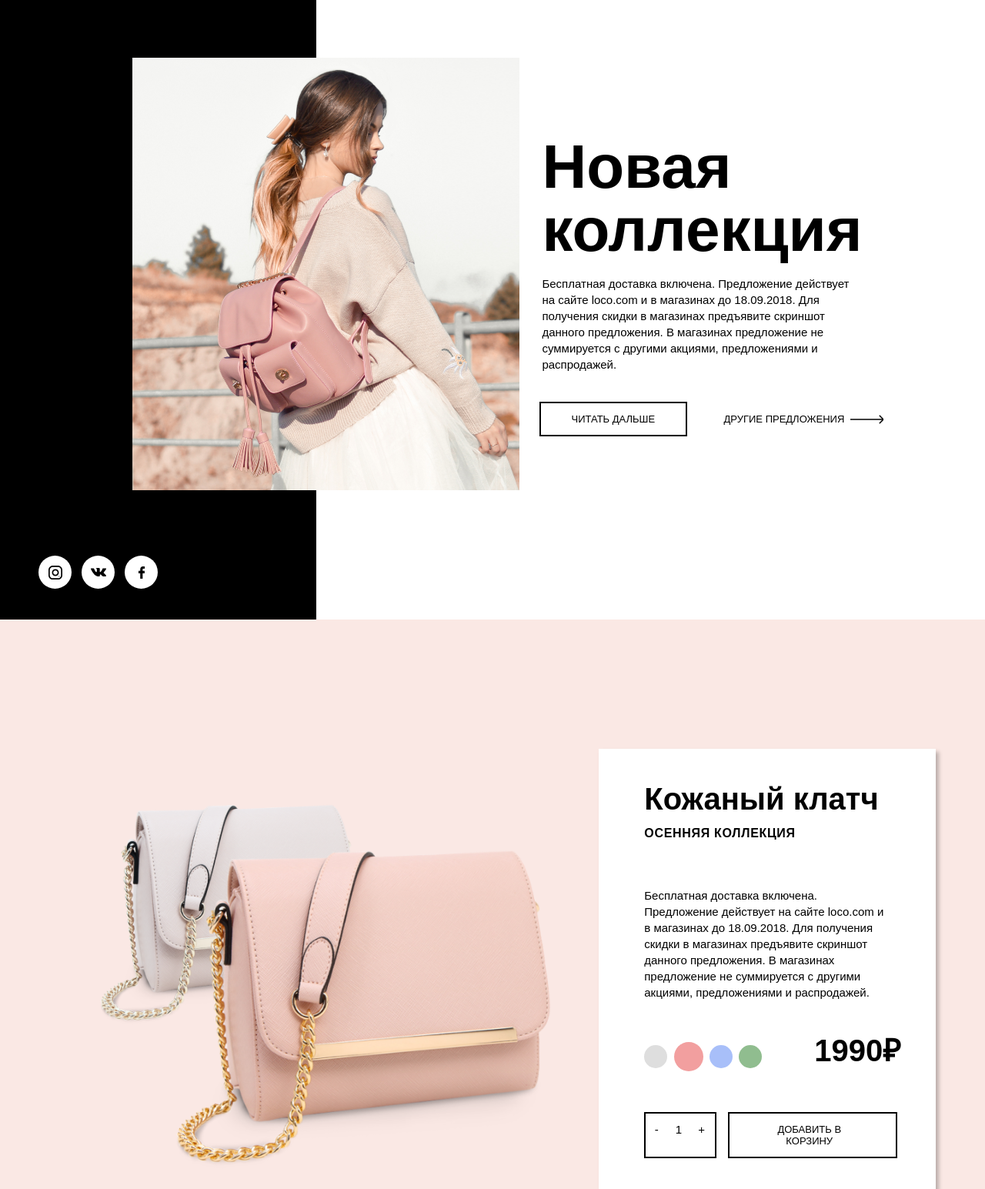
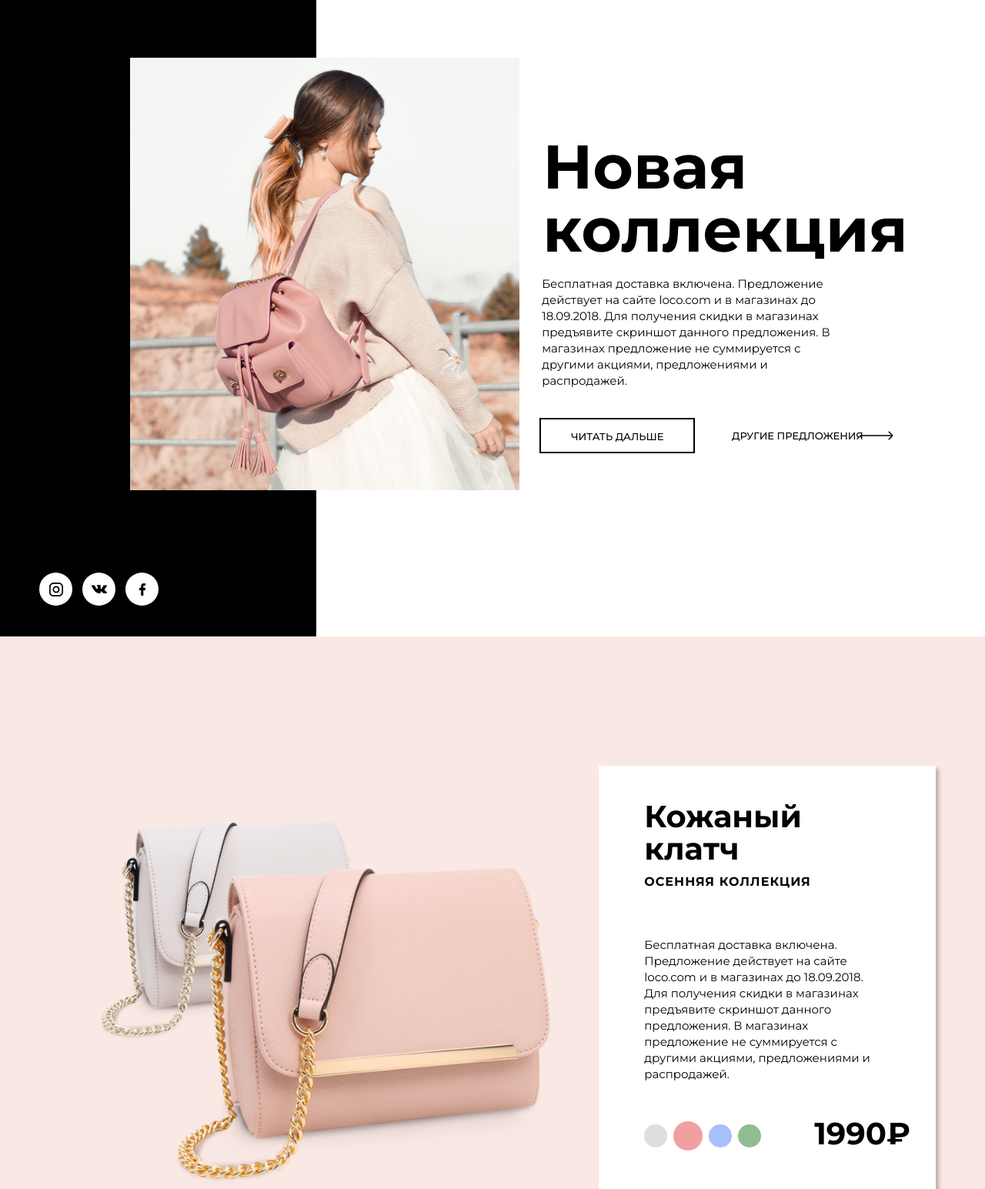
Before and after one commit to WebHeroSchool/zamira_final_project_htmlcss, a plain HTML site: page index.html in a window 1280 px wide. Shown: the part 95-1640 px from the top of the page at 77% size. Drawn offline with Linux system fonts and the light colour scheme; a web font is replaced by a local one.

Commit message:
внесены правки

```diff
--- a/css/style.css
+++ b/css/style.css
@@ -2,12 +2,14 @@ body{
   margin:0;
   padding:0;
 }
+
 .main{
   position: relative;
-  padding-left: 50px;
+  padding-left: 51px;
   padding-top: 36px;
   height: auto;
 }
+
 .main::before{
   content: '';
   width: 32.1%;
@@ -18,12 +20,14 @@ body{
   top: 0;
   z-index: -1;
 }
+
 .header{
   display: -webkit-flex;
   display: -ms-flex;
   display: flex;
   margin-bottom: 97px;
 }
+
 .header__logo{
   margin-right: 16.9%;
   letter-spacing: 2.5px;
@@ -31,21 +35,24 @@ body{
   font: 500 30px/37px 'Montserrat',arial,helvetica,sans-serif;
   text-transform: uppercase;
 }
+
 .header__lang{
   color: #fff;
   background: #000;
   border: none;
   font: 500 20px 'Montserrat',arial,helvetica,sans-serif;
 }
+
 .hamburger-menu{
   width: 92px;
   height: 92px;
-  background: #E5E5E5;
+  background: #e5e5e5;
   position: absolute;
   top: 0;
   right:0;
   margin-bottom: 77px;
 }
+
 .menu__btn>span,
 .menu__btn>span:after {
   display: block;
@@ -57,27 +64,27 @@ body{
   background: #000;
   text-align: center;
 }
-.menu__btn>span:after{
+
+.menu__btn>span::after{
   content: '';
   left: 0;
   position: absolute;
   top: 8px;
 }
-input[type="checkbox"]{
-  opacity: 0;
-}
+
+input[type="checkbox"]{opacity: 0;}
 .promo{
   display: -webkit-flex;
   display: -ms-flex;
   display: flex;
   flex-wrap: wrap;
-
   position: relative;
-  width: 80.2%;
+  width: 80.8%;
   height: 100%;
   margin: 0 auto 84px auto;
   align-items: center;
 }
+
 .promo::before{
   content: "";
   position: absolute;
@@ -87,23 +94,26 @@ input[type="checkbox"]{
   left:0;
   background: top left no-repeat url("../img/header-img.png");
 }
+
 .promo__title{
   margin: 101px 0 4px 54%;
   width: 33%;
   font: bold 80px/102.4% 'Montserrat',arial,helvetica,sans-serif;
 }
+
 .promo__description{
   width: 41%;
   font: 400 15px/140% 'Montserrat',arial,helvetica,sans-serif;
-  margin-left: 54%;
+  margin-left: 53.9%;
   margin-bottom: 38px;
 }
+
 .promo__button{
   border:2px solid #000;
   margin: 0 4.8% 71px 53.6%;
   text-transform: uppercase;
   color: #000;
-  padding: 13px 40px;
+  padding: 14px 39px 12px;
   text-decoration: none;
   font: 500 13px 'Montserrat',arial,helvetica,sans-serif;
 }
@@ -118,6 +128,7 @@ input[type="checkbox"]{
   color: #000;
   font: 500 13px 'Montserrat',arial,helvetica,sans-serif;
 }
+
 .promo__link::after{
   position: absolute;
   content: "";
@@ -126,10 +137,12 @@ input[type="checkbox"]{
   right: 0;
   background: center left no-repeat url("../img/row.svg");
 }
+
 .contacts{
   display: inline-block;
   margin-right: 35.8%;
 }
+
 .contacts__item{
   display: inline-block;
   width: 43px;
@@ -139,18 +152,23 @@ input[type="checkbox"]{
   margin-bottom: 36px;
   background: #fff center center no-repeat;
 }
+
 .contacts__item:last-child{
   margin-right: 0;
 }
+
 .contacts__item_inst{
-   background-image: url("../img/instagram.svg");
+  background-image: url("../img/instagram.svg");
 }
+
 .contacts__item_vk{
   background-image: url("../img/vk.svg");
 }
+
 .contacts__item_fb{
   background-image: url("../img/fb.svg");
 }
+
 .header__scroll{
   display: inline-block;
   width: 28px;
@@ -166,7 +184,7 @@ input[type="checkbox"]{
   flex-wrap: wrap;
   justify-content: space-between;
   padding: 168px 5% 118px 9.5%;
-  background: #FAE8E4;
+  background: #fae8e4;
 }
 
 .product__img_gray{
@@ -176,12 +194,14 @@ input[type="checkbox"]{
   padding-left: 0px;
   margin-right: 24%;
 }
+
 .product__img_pink{
   position: absolute;
   width: 40.3%;
   padding-top: 115px;
   padding-left: 96px;
 }
+
 .product{
   box-sizing: border-box;
   align-items: center;
@@ -190,30 +210,39 @@ input[type="checkbox"]{
   background: #fff;
   padding: 45px 50px 44px 59px;
   margin-bottom: 38px;
-  box-shadow: 4px 4px 5px rgba(0, 0, 0, 0.25);;
+  box-shadow: 4px 4px 5px rgba(0, 0, 0, .25);;
 }
+
 .product__title{
-  font: bold 40px/41px 'Montserrat',arial,helvetica,sans-serif;
+  font: bold 40px/42px 'Montserrat',arial,helvetica,sans-serif;
   width: 100%;
-  margin: 0 0 15px;
+  margin: 0 0 13px;
 }
+
 .product__subtitle{
   margin: 0 0 62px;
-  font: bold 16px/17px 'Montserrat',arial,helvetica,sans-serif;
+  font: bold 16px/18px 'Montserrat',arial,helvetica,sans-serif;
   text-transform: uppercase;
-  letter-spacing: 0.7px;;
+  letter-spacing: 1px;
 }
+
 .product__description{
   width: 97%;
   font: 400 15px/140% 'Montserrat',arial,helvetica,sans-serif;
-  margin: 0;
+  margin: 0 0 46px 0;
   padding: 0;
 }
-.colors-and-price-block, .count-and-button-block{
+
+.colors-and-price-block,
+.count-and-button-block{
   display: -webkit-flex;
   display: -ms-flex;
   display: flex;
+  align-items: center;
 }
+
+.colors-and-price-block{margin-bottom: 55px;}
+
 .colors{
   display: -webkit-flex;
   display: -ms-flex;
@@ -222,55 +251,66 @@ input[type="checkbox"]{
   list-style: none;
   justify-content: space-between;
   align-items: center;
-  padding: 0;
-  margin: 0 68px 0 0;
+  padding: 5px 0 0 0;
+  margin: 0 69px 0 0;
 }
+
 .colors__item{
   width: 30px;
   height: 30px;
   border-radius: 50%;
 }
+
 .colors__item-1{
-  background: #DEDEDE;
+  background: #dedede;
 }
+
 .colors__item-2{
-  background: #F29F9F;
+  background: #f29f9f;
 }
+
 .colors__item-3{
-  background: #A8BFF9;
+  background: #a8bff9;
 }
+
 .colors__item-4{
-  background: #90BD8F;
+  background: #90bd8f;
 }
+
 .colors__item_active{
   width: 38px;
   height: 38px;
 }
+
 .product__price{
   font: bold 40px/41px 'Montserrat',arial,helvetica,sans-serif;
   width: 32.8%;
-  margin-bottom: 59px;
-  padding-top: 5px;
+  margin: 0;
+  align-self:flex-start;
 }
+
 .product__count{
   box-sizing: border-box;
   width: 100px;
   font: 500 15px 'Montserrat',arial,helvetica,sans-serif;
   text-align: center;
   border: 2px solid #000;
-  padding: 12px 18px 10px;
-  margin: 0 15px 0 0;
+  padding: 10px 18px;
+  margin: 0 14px 0 0;
 }
+
 .product__count::before{
   content: '-';
   position: relative;
   right: 22px;
 }
+
 .product__count::after{
   content: '+';
   position: relative;
   left: 21px;
 }
+
 .product__button{
   font: 500 13px 'Montserrat',arial,helvetica,sans-serif;
   text-transform: uppercase;
@@ -278,6 +318,7 @@ input[type="checkbox"]{
   background: none;
   padding: 13px 47px 13px 39px;
 }
+
 .product__link{
   position: relative;
   display: block;
@@ -288,6 +329,7 @@ input[type="checkbox"]{
   margin-left: 60.3%;
   text-decoration: none;
 }
+
 .product__link::after{
   position: absolute;
   content: "";
--- a/index.html
+++ b/index.html
@@ -5,9 +5,9 @@
   <meta name="viewport" content="width=device-width, initial-scale=1.0">
   <meta http-equiv="X-UA-Compatible" content="ie=edge">
   <title>Loco</title>
-  <!-- <link rel="preconnect" href="https://fonts.gstatic.com">
-  <link href="https://fonts.googleapis.com/css2?family=Montserrat:wght@400;500;700&display=swap" rel="stylesheet"> -->
-  <link rel="stylesheet" href="fonts/fonts.css">
+  <link rel="preconnect" href="https://fonts.gstatic.com">
+  <link href="https://fonts.googleapis.com/css2?family=Montserrat:wght@400;500;700&display=swap" rel="stylesheet">
+  <!-- <link rel="stylesheet" href="fonts/fonts.css"> -->
   <link rel="stylesheet" href="css/style.css">
 </head>
 <body>
```
